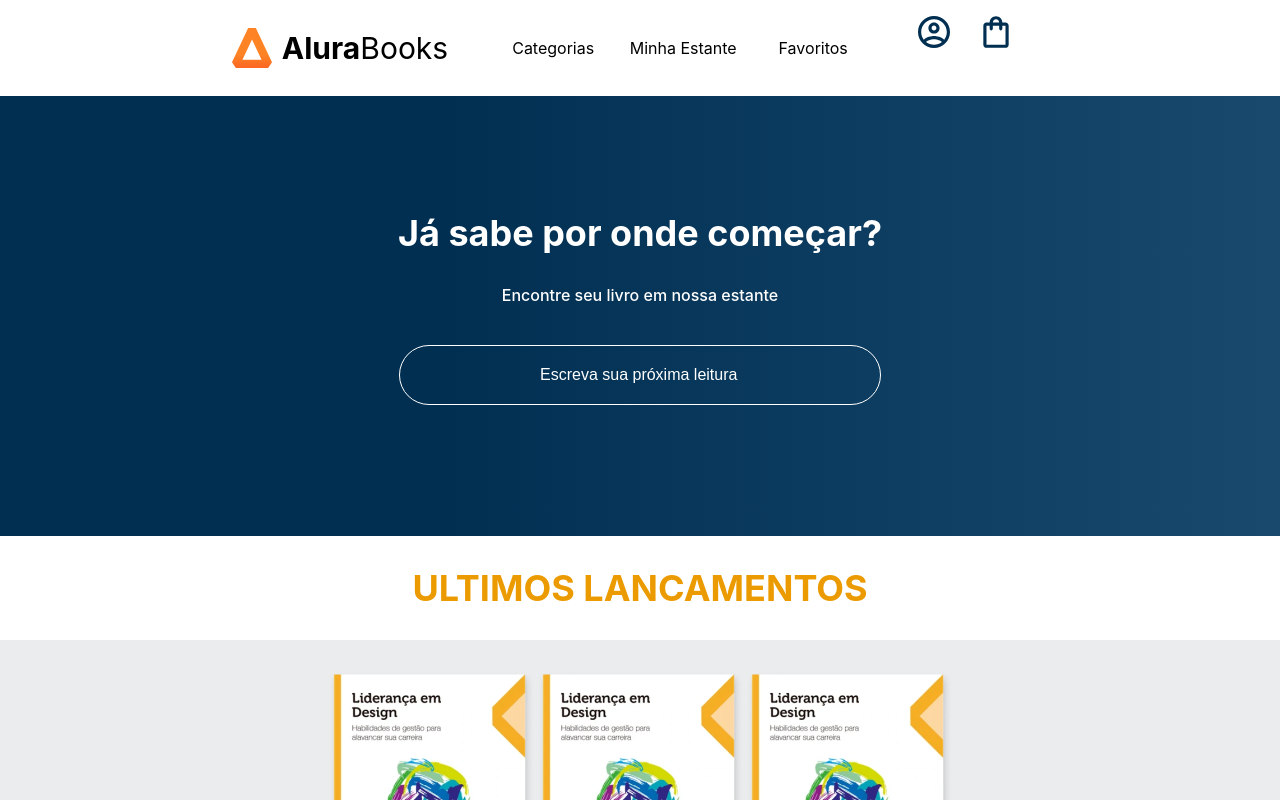
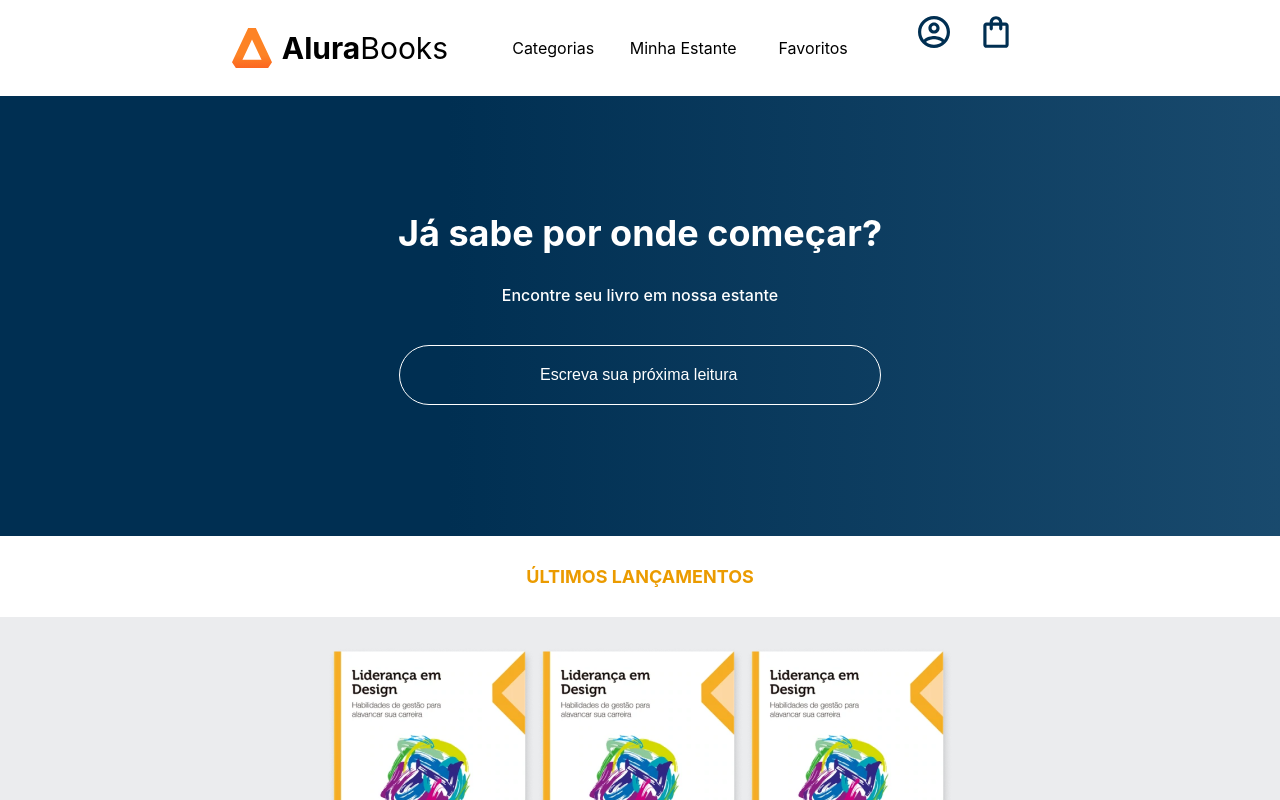
Before and after one commit to VitorLealPires/projetoReact, a React (Create React App) app: page / in a window 1280 px wide. Shown: the top 800 px of the page. Built offline with nearby package versions, Linux system fonts and the light colour scheme.

Commit message:
Estilizando utilizando props

```diff
--- /dev/null
+++ b/src/componentes/Titulo/index.js
@@ -0,0 +1,11 @@
+import styled from "styled-components";
+
+export const Titulo = styled.h2`
+width: 100%;
+padding: 30px 0;
+background-color: #FFF;
+color: ${props => props.cor || '#EB9B00'};
+font-size: ${props => props.tamanhoFonte || '18px;' };
+text-align: ${props => props.alinhamento || 'center'};
+margin: 0;
+`
--- a/src/componentes/UltimosLancamentos/index.js
+++ b/src/componentes/UltimosLancamentos/index.js
@@ -1,4 +1,5 @@
 import { livros } from './dadosUltimosLancamentos'
+import { Titulo } from '../Titulo'
 import styled from 'styled-components'
 
 const UltimosLancamentosContainer = styled.section`
@@ -6,16 +7,6 @@ const UltimosLancamentosContainer = styled.section`
     padding-bottom: 20px;
     display: flex;
     flex-direction: column;
-`
-
-const Titulo = styled.h2`
-    width: 100%;
-    padding: 30px 0;
-    background-color: #FFF;
-    color: #EB9B00;
-    font-size: 36px;
-    text-align: center;
-    margin: 0;
 `
 
 const NovosLivrosContainer = styled.div`
@@ -29,7 +20,12 @@ const NovosLivrosContainer = styled.div`
 function UltimosLancamentos() {
     return (
         <UltimosLancamentosContainer>
-            <Titulo>ULTIMOS LANCAMENTOS</Titulo>
+            <Titulo
+                cor={'#EB9B00'}
+                TAMANHOfONTE={'36px'}
+            >
+                ÚLTIMOS LANÇAMENTOS
+            </Titulo>
             <NovosLivrosContainer>
                 { livros.map( livro => (
                     <img src={livro.src}/>
```
